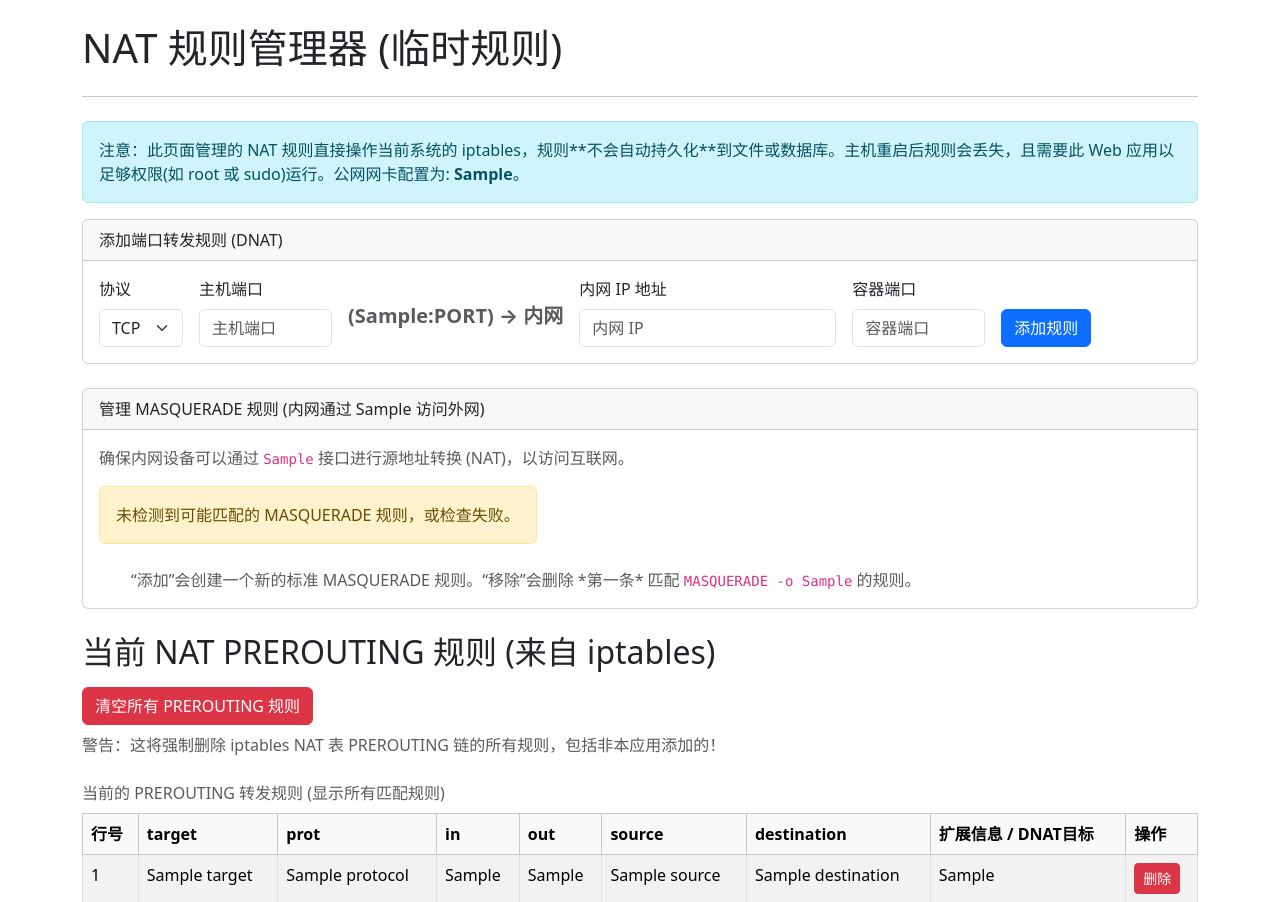
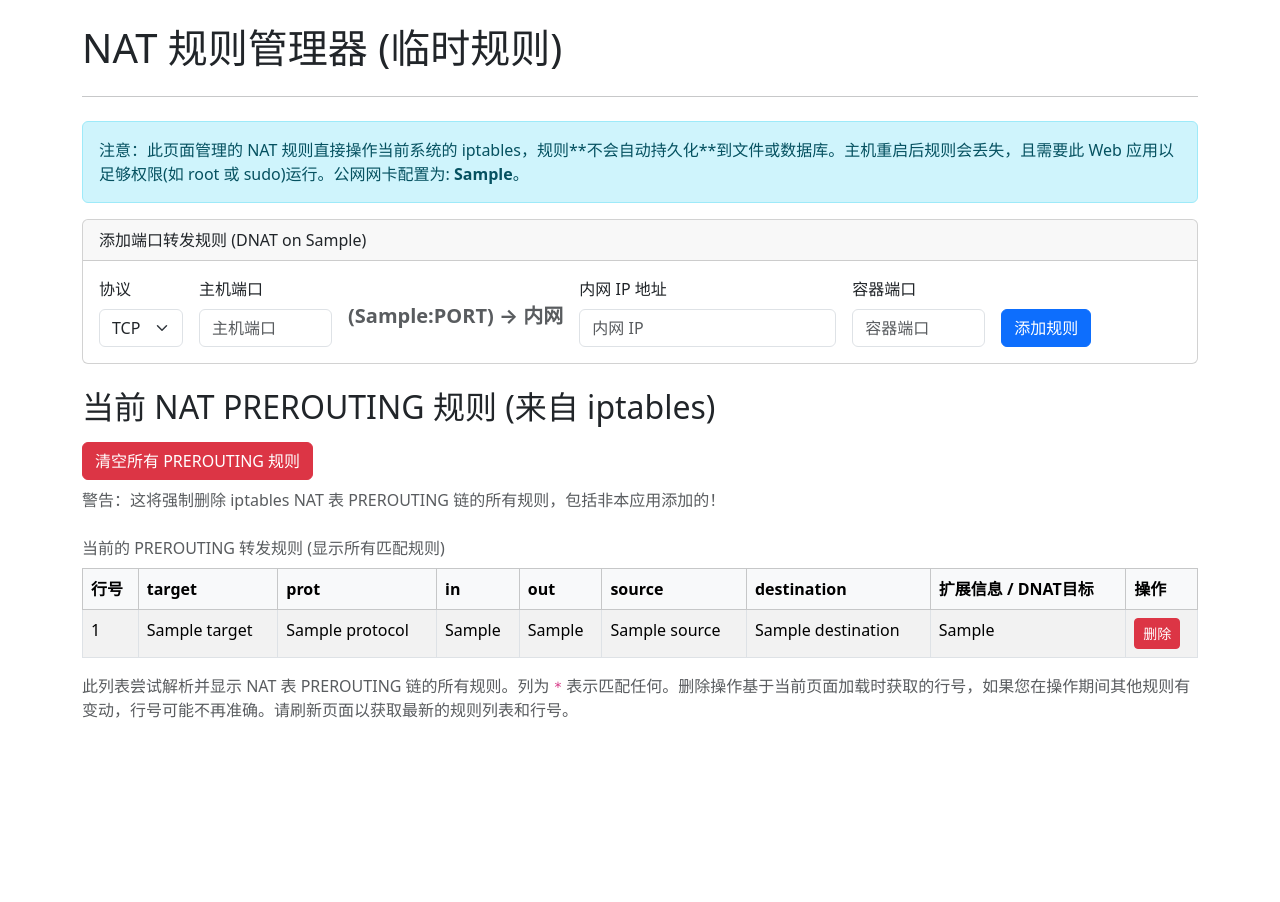
Before and after one commit to xkatld/NAT-WEB, a Flask app: template templates/index.html in a window 1280 px wide. Shown: the top 902 px of the page. After the commit the page ends 718 px from the top, so only its background shows below. Run offline with Flask 3, Linux system fonts and the light colour scheme; the template is opened without the code that fills it: values that come from a table or form of the project are taken from there, most other values are stand-ins (such as "Sample title", 1, 10 or a date in 2020); some libraries are stand-ins or nearby versions.

Commit message:
Update index.html

```diff
--- a/templates/index.html
+++ b/templates/index.html
@@ -9,7 +9,7 @@
 {# 添加规则表单 #}
 <div class="card mb-4">
     <div class="card-header">
-        添加端口转发规则 (DNAT)
+        添加端口转发规则 (DNAT on {{ public_interface }})
     </div>
     <div class="card-body">
         <form method="POST" class="row g-3 align-items-end">
@@ -61,35 +61,6 @@
          {% endif %}
     </div>
 </div>
-
-{# MASQUERADE 管理 #}
-<div class="card mb-4">
-    <div class="card-header">
-        管理 MASQUERADE 规则 (内网通过 {{ public_interface }} 访问外网)
-    </div>
-    <div class="card-body">
-         <p class="card-text text-muted">确保内网设备可以通过 <code>{{ public_interface }}</code> 接口进行源地址转换 (NAT)，以访问互联网。</p>
-         {% if masquerade_exists %}
-             <p class="alert alert-success d-inline-block me-3 mb-0">检测到可能匹配的 MASQUERADE 规则已存在于 POSTROUTING 链。</p>
-         {% else %}
-             <p class="alert alert-warning d-inline-block me-3 mb-0">未检测到可能匹配的 MASQUERADE 规则，或检查失败。</p>
-         {% endif %}
-        <form method="POST" class="row g-3 align-items-center mt-2">
-            {{ masq_form.csrf_token }}
-            {{ masq_form.form_id }} {# 渲染隐藏字段 #}
-             <div class="col-md-auto">
-                {{ masq_form.submit_add(class_="btn btn-success") }}
-             </div>
-             <div class="col-md-auto">
-                 {{ masq_form.submit_remove(class_="btn btn-warning") }}
-             </div>
-             <div class="col-md-auto">
-                 <span class="text-muted">“添加”会创建一个新的标准 MASQUERADE 规则。“移除”会删除 *第一条* 匹配 <code>MASQUERADE -o {{ public_interface }}</code> 的规则。</span>
-             </div>
-        </form>
-    </div>
-</div>
-
 
 {# 规则列表 #}
 <h2 class="mb-3">当前 NAT PREROUTING 规则 (来自 iptables)</h2>
```
